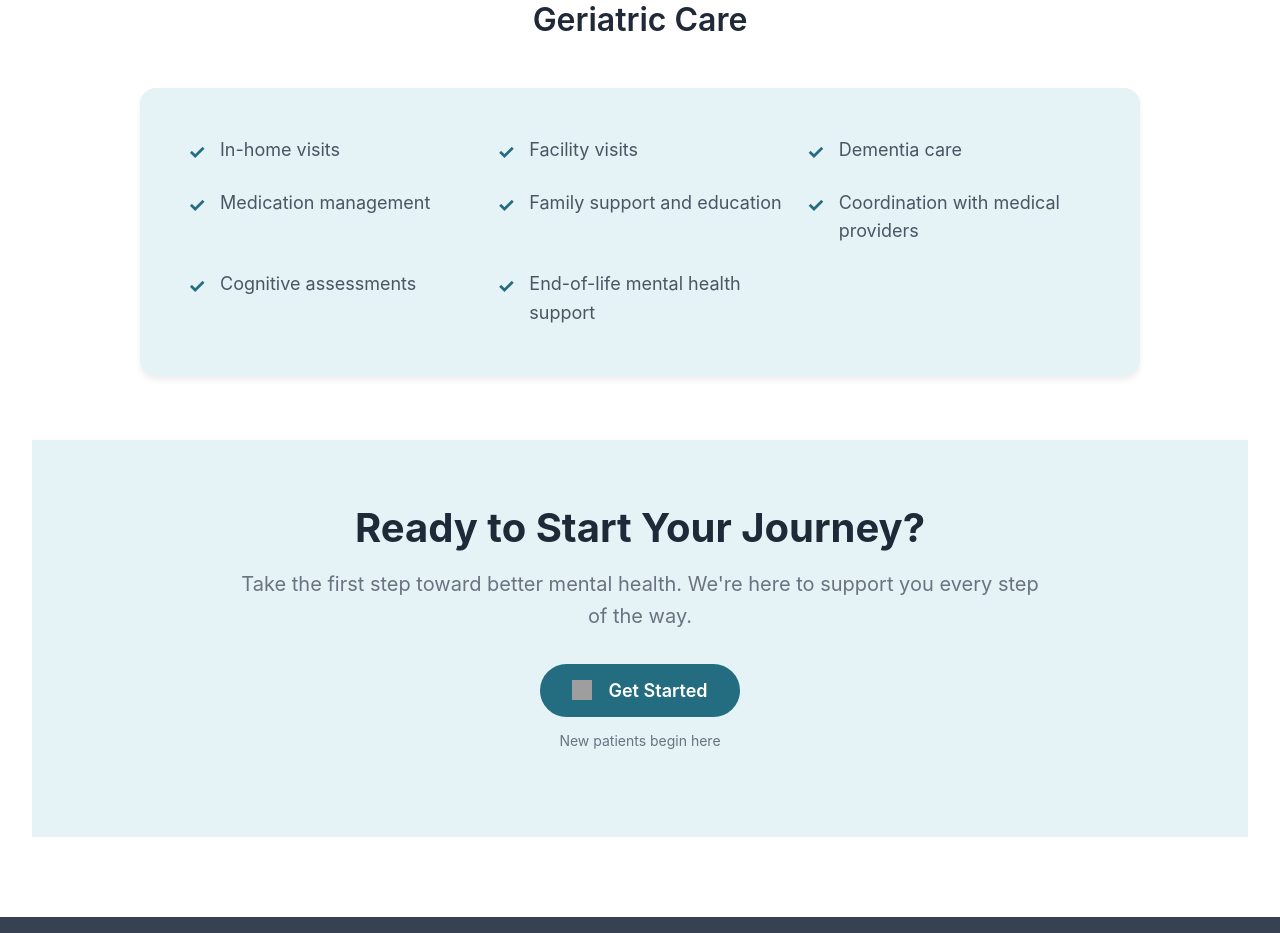
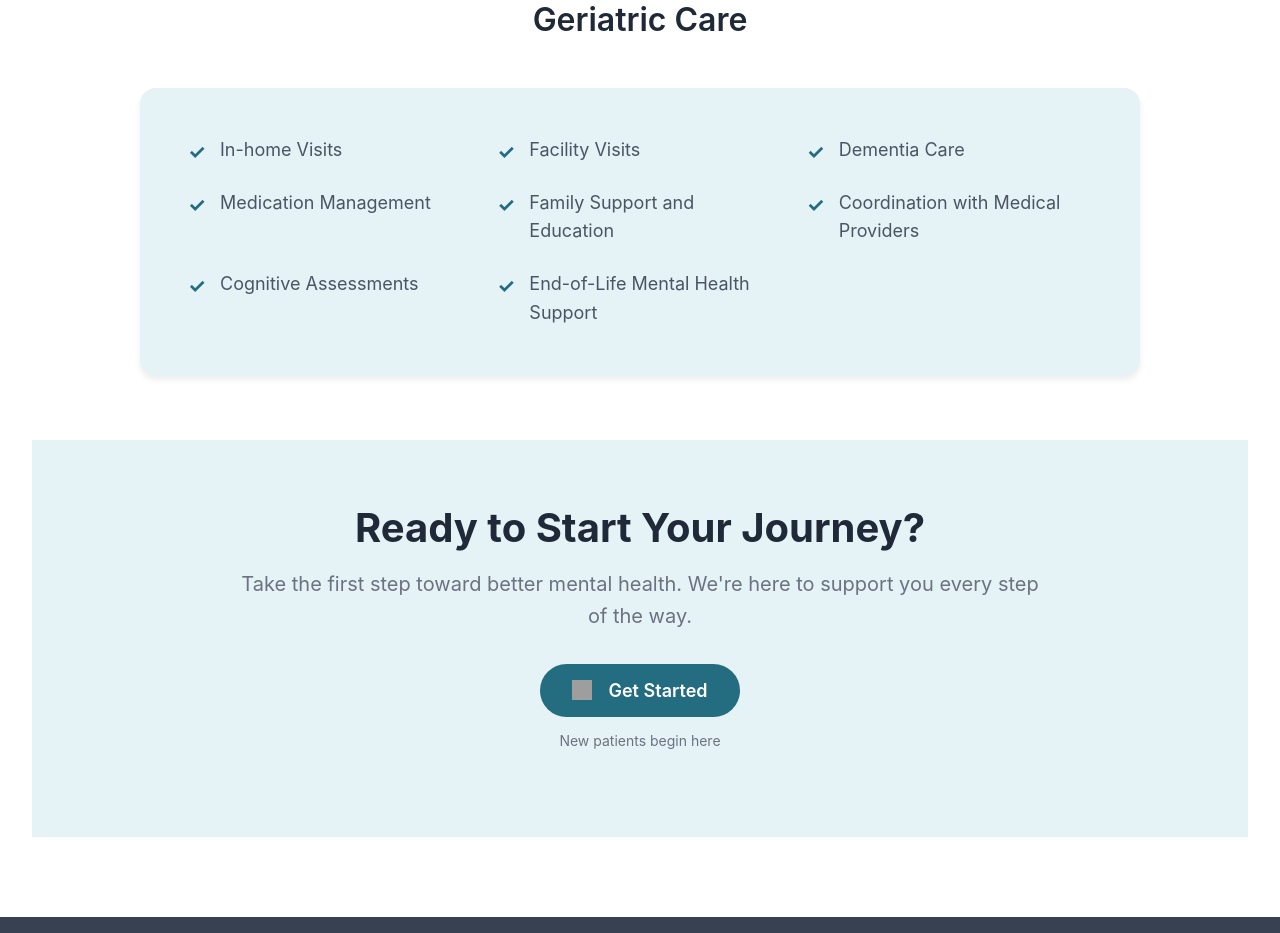
Before and after one commit to Brandi-Kinard/windsong-psychiatric, a React (Vite) app: page /services in a window 1280 px wide. Shown: the part 4640-5573 px from the top of the page. Built offline with nearby package versions, Linux system fonts and the light colour scheme; grey boxes are pictures that could not be loaded.

Commit message:
Change In-Home Visits to In-home Visits in Geriatric   Care section

```diff
--- a/src/components/ServicesPage.jsx
+++ b/src/components/ServicesPage.jsx
@@ -141,14 +141,14 @@ const ServicesPage = () => {
   const geriatricServices = {
     title: 'Geriatric Care',
     features: [
-      'In-home visits',
-      'Facility visits',
-      'Dementia care',
-      'Medication management',
-      'Family support and education',
-      'Coordination with medical providers',
-      'Cognitive assessments',
-      'End-of-life mental health support'
+      'In-home Visits',
+      'Facility Visits',
+      'Dementia Care',
+      'Medication Management',
+      'Family Support and Education',
+      'Coordination with Medical Providers',
+      'Cognitive Assessments',
+      'End-of-Life Mental Health Support'
     ]
   };
 
```
